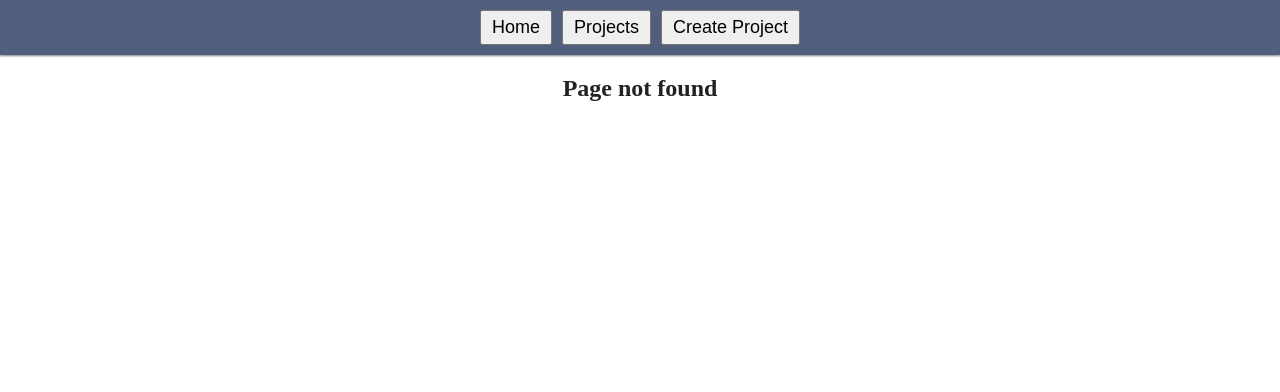
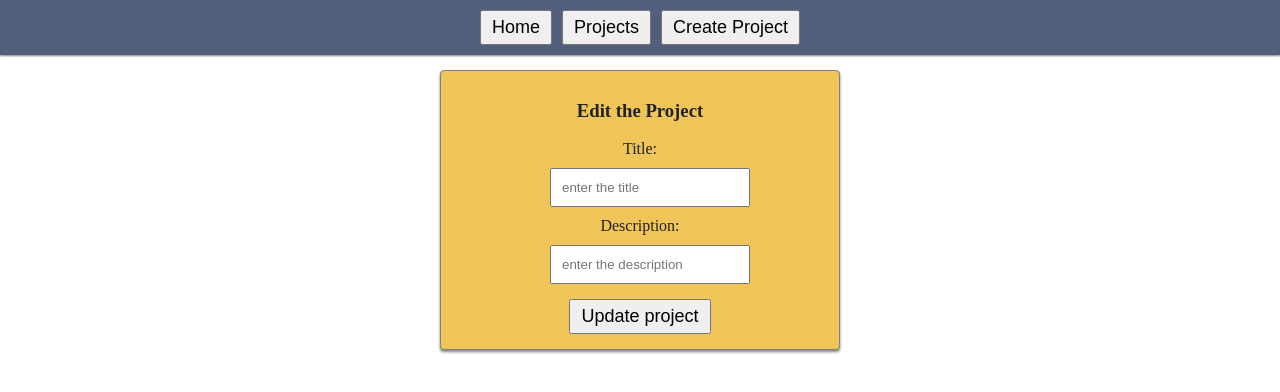
Before and after one commit to ironhack-march2025-loopTroop/w5d3-react-project-management, a React (Vite) app: page /projects/edit/1 in a window 1280 px wide. Before the commit this address had no page. Shown: the top 392 px of the page. Built offline with nearby package versions, Linux system fonts and the light colour scheme; no server answers.

Commit message:
feat: add functionality to edit projects

```diff
--- a/src/App.jsx
+++ b/src/App.jsx
@@ -5,6 +5,7 @@
 import ProjectListPage from "./pages/ProjectListPage"
 import CreateProjectPage from "./pages/CreateProjectPage"
 import ProjectDetailsPage from "./pages/ProjectDetailsPage"
+import EditProjectPage from "./pages/EditProjectPage"
 
 
 function App() {
@@ -18,6 +19,7 @@
         <Route path="/projects" element={<ProjectListPage />} />
         <Route path="/projects/create" element={<CreateProjectPage />} />
         <Route path="/projects/:projectId" element={<ProjectDetailsPage />} />
+        <Route path="/projects/edit/:projectId" element={<EditProjectPage />} />
         <Route path="/*" element={<h2>Page not found</h2>} />
       </Routes>
     </>
--- /dev/null
+++ b/src/pages/EditProjectPage.jsx
@@ -0,0 +1,79 @@
+import { useEffect, useState } from "react"
+import { useNavigate, useParams } from "react-router-dom"
+import axios from "axios"
+
+import { API_URL } from "../config/api"
+
+
+function EditProjectPage() {
+
+    const [title, setTitle] = useState("")
+    const [description, setDescription] = useState("")
+
+    const { projectId } = useParams()
+    const navigate = useNavigate()
+
+
+    useEffect(() => {
+        axios.get(`${API_URL}/projects/${projectId}`)
+            .then(response => {
+                setTitle(response.data.title)
+                setDescription(response.data.description)
+            })
+            .catch((error) => console.log("Error getting project details from the API...", error));
+    }, [projectId])
+
+
+    // function to handle form submission
+    const handleSubmit = (e) => {
+        e.preventDefault()
+
+        const newDetails = {
+            "title": title,
+            "description": description,
+        }
+
+        axios.put(`${API_URL}/projects/${projectId}`, newDetails)
+            .then(response => {
+                navigate(`/projects/${projectId}`)
+            })
+            .catch(e => console.log("Error updating project...", e));
+    }
+
+
+    return (
+        <div className="EditProjectPage">
+
+            <h3>Edit the Project</h3>
+
+            <form onSubmit={handleSubmit}>
+                <label>
+                    Title:
+                    <input
+                        type="text"
+                        name="title"
+                        placeholder="enter the title"
+                        value={title}
+                        onChange={(e) => { setTitle(e.target.value) }}
+                    />
+                </label>
+
+                <label>
+                    Description:
+                    <input
+                        type="text"
+                        name="description"
+                        placeholder="enter the description"
+                        value={description}
+                        onChange={(e) => { setDescription(e.target.value) }}
+                    />
+                </label>
+
+                <button>Update project</button>
+            </form>
+
+        </div>
+    )
+}
+
+export default EditProjectPage
--- a/src/pages/ProjectDetailsPage.jsx
+++ b/src/pages/ProjectDetailsPage.jsx
@@ -33,6 +33,11 @@
              <Link to="/projects">
                  <button>Back to projects</button>
              </Link>
+
+            <Link to={`/projects/edit/${project.id}`}>
+                <button>Edit</button>
+            </Link>
+
          </div>
      );
  }
```
